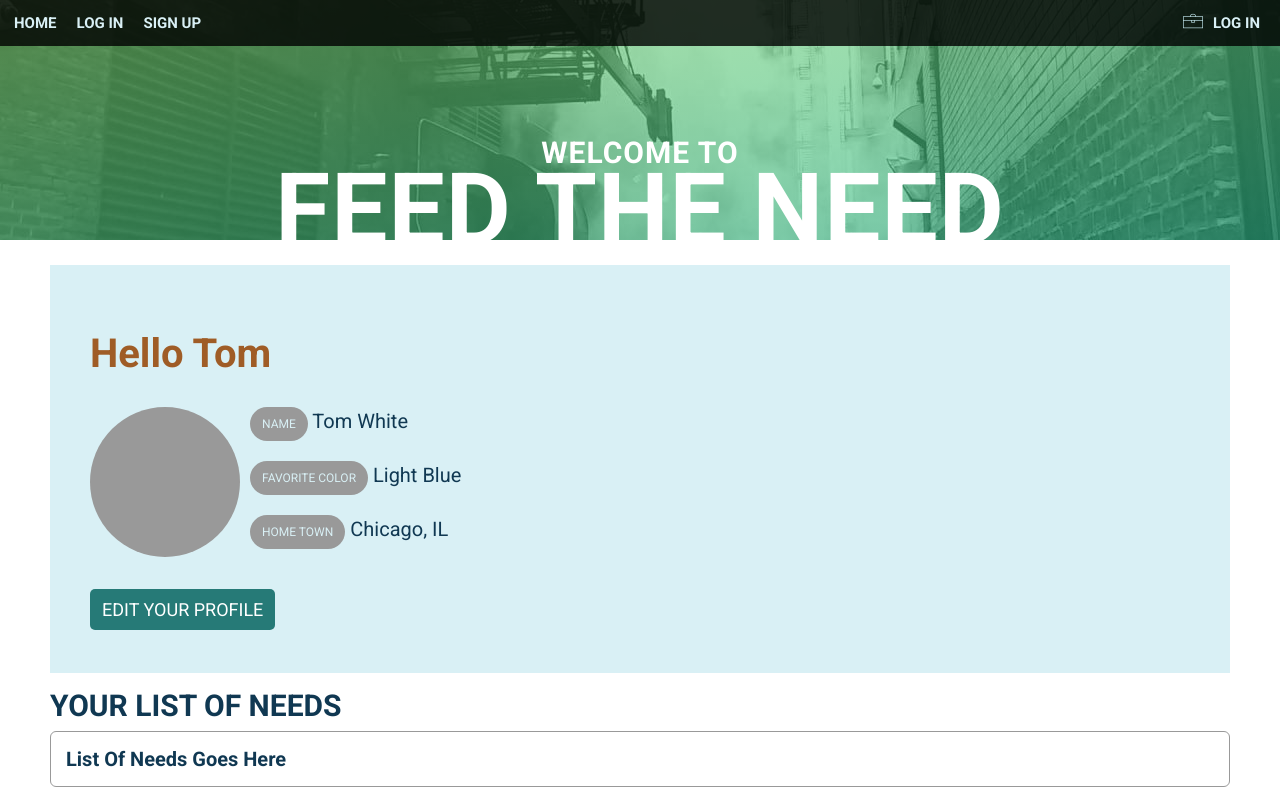
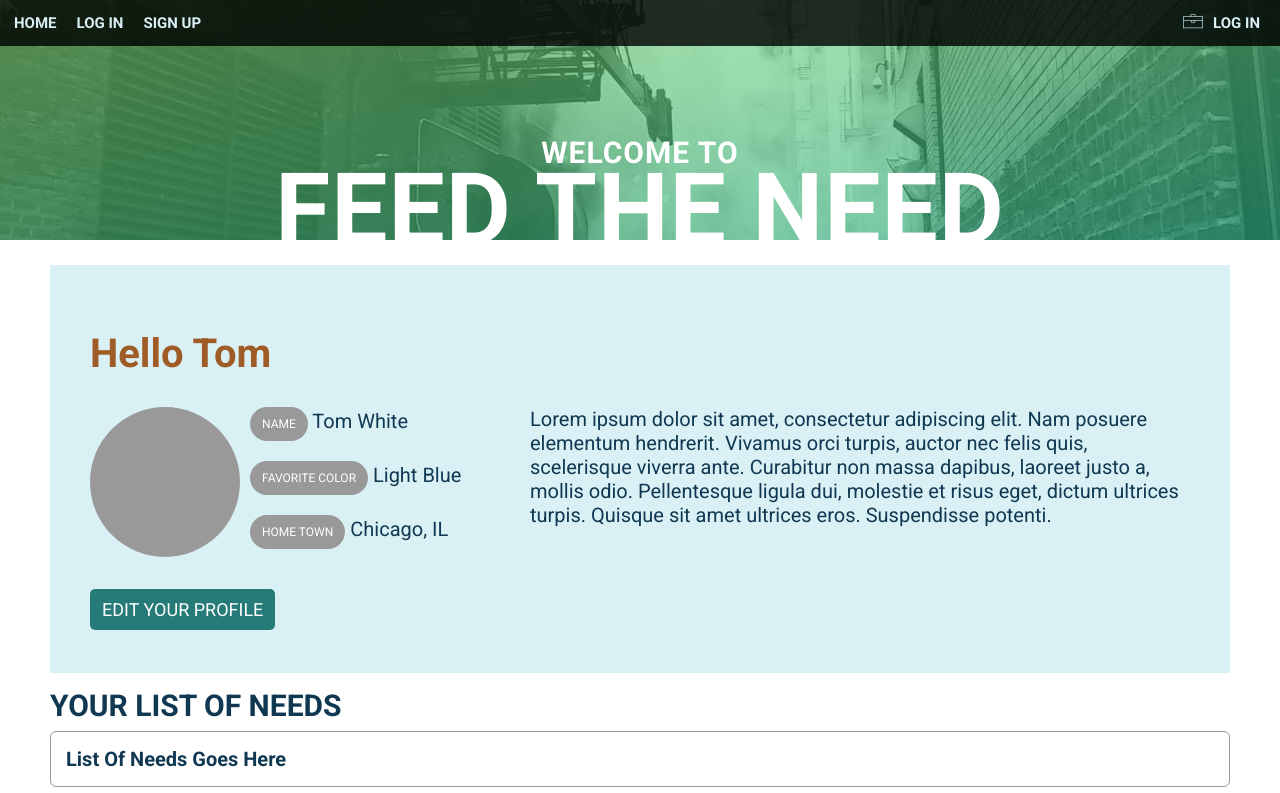
Before and after one commit to miloscomplex/feed-the-need-react, a React (Create React App) app in the folder frontend/: page /feed-the-need/needy in a window 1280 px wide. Shown: the top 793 px of the page. Built offline with nearby package versions, Linux system fonts and the light colour scheme.

Commit message:
changes to needy-landing bio

```diff
--- a/frontend/src/components/needy/NeedyLanding.js
+++ b/frontend/src/components/needy/NeedyLanding.js
@@ -8,7 +8,9 @@ function NeedyLanding() {
           Hello Tom
         </h1>
         <div className='needy-landing__div'>
-          <div className='needy-landing__bio-img'> </div>
+          <div className='needy-landing__bio-img'>
+            <div> </div>
+          </div>
           <div className='needy-landing__bio-text-div'>
 
             <p className='text__bio needy-landing__bio-p'>
@@ -22,8 +24,8 @@ function NeedyLanding() {
             <p className='text__bio needy-landing__bio-p'>
               <label className='needy-landing__bio-label'>Home town</label> Chicago, IL
             </p>
-
           </div>
+          <div className='needy-landing__bio-div'> Lorem ipsum dolor sit amet, consectetur adipiscing elit. Nam posuere elementum hendrerit. Vivamus orci turpis, auctor nec felis quis, scelerisque viverra ante. Curabitur non massa dapibus, laoreet justo a, mollis odio. Pellentesque ligula dui, molestie et risus eget, dictum ultrices turpis. Quisque sit amet ultrices eros. Suspendisse potenti.</div>
         </div>
         <Link to='' className='needy-landing__bio-btn'>Edit your profile</Link>
       </div>
--- a/frontend/src/sass/pages/needy-landing.scss
+++ b/frontend/src/sass/pages/needy-landing.scss
@@ -2,6 +2,7 @@
 
   &__div {
     display: flex;
+
     align-content: center;
   }
 
@@ -10,17 +11,21 @@
     padding: 4rem;
 
     &-img {
-      height: 15rem;
-      width: 15rem;
-      margin-right: 1rem;
-      border-radius: 800px;
-      background-color: $color-dark-grey;
+      & div {
+        height: 15rem;
+        width: 15rem;
+        margin-right: 1rem;
+        border-radius: 800px;
+        background-color: $color-dark-grey;
+      }
+
     }
 
     &-text-div {
-      width:40%;
-      display: flex;
-      flex-direction: column;
+      flex-shrink: 0;
+      width: 28rem;
+      // display: flex;
+      // flex-direction: column;
     }
 
     &-p {
@@ -28,7 +33,7 @@
     }
 
     &-label {
-      color: $color-ultra-light-cyan;
+      color: $color-white;
       font-size: 1.2rem;
       text-transform: uppercase;
       background-color: $color-dark-grey;
```
